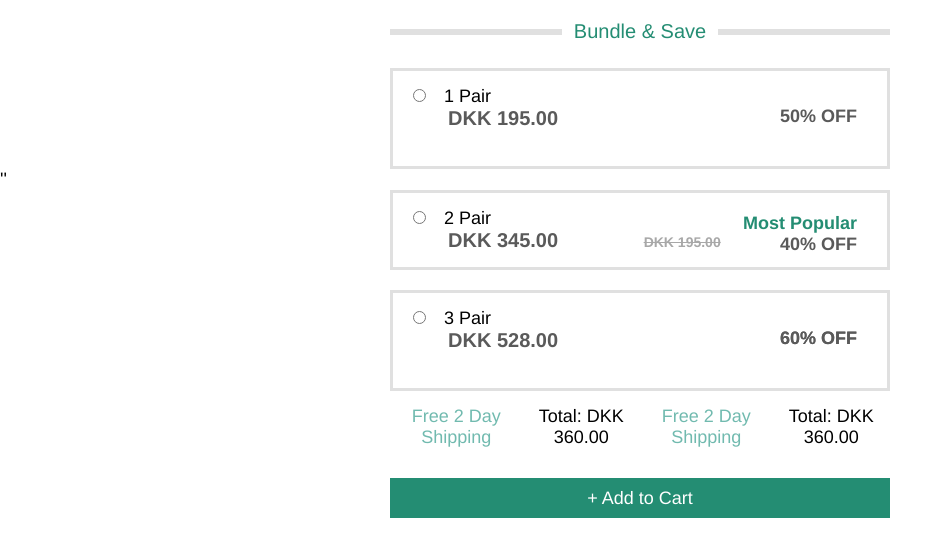
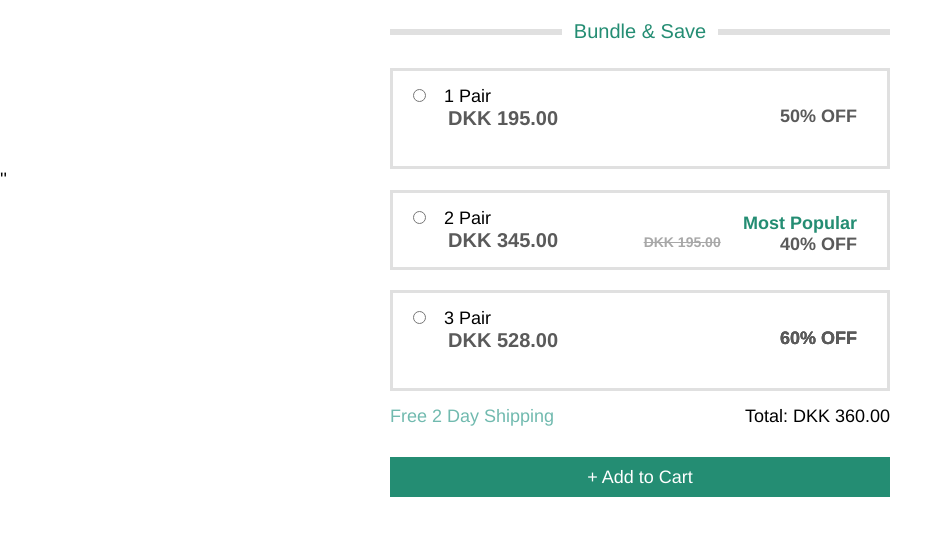
Before and after one commit to ldehadray-18/proveway, an Angular app: page / in a window 1280 px wide. Shown: the top 556 px of the page, without its empty margins (0-952 px from the left). Built offline with nearby package versions, Linux system fonts and the light colour scheme.

Commit message:
html branch1 commit

```diff
--- a/src/app/app.component.html
+++ b/src/app/app.component.html
@@ -180,11 +180,11 @@
   </div>
   <div class=first-fox-distance> 60% OFF</div>
   <div class=first-fox-distance> 60% OFF</div>
+  <div class=first-fox-distance> 60% OFF</div>
 </div>
 <div class="heading-Box ">
   <div class="free-day"> Free 2 Day Shipping</div>
   <div> Total: DKK 360.00</div>
-  <div class="free-day"> Free 2 Day Shipping</div>
-  <div> Total: DKK 360.00</div>
+
 </div>
 <div class="Add-Cart">+ Add to Cart </div>
```
